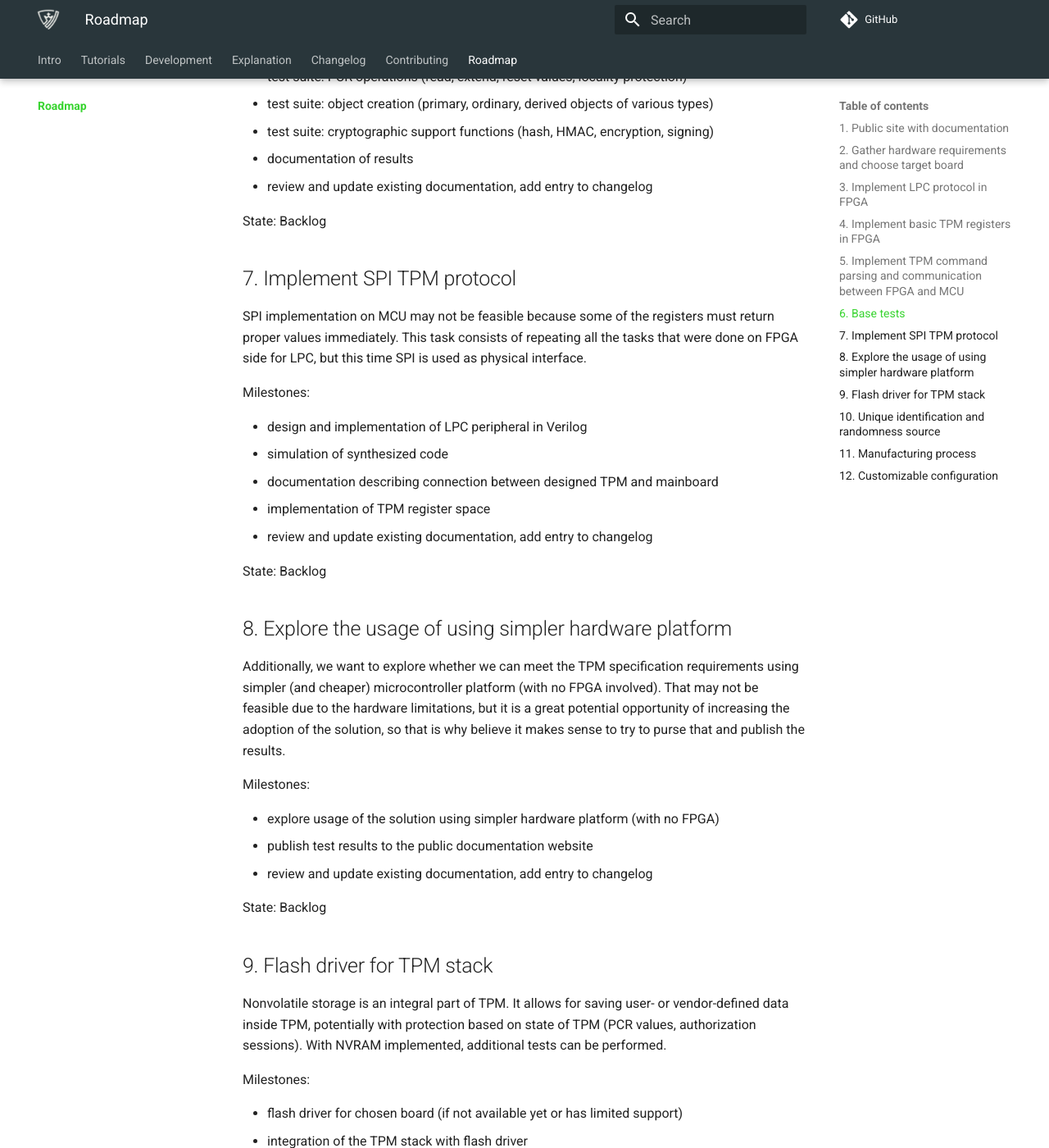
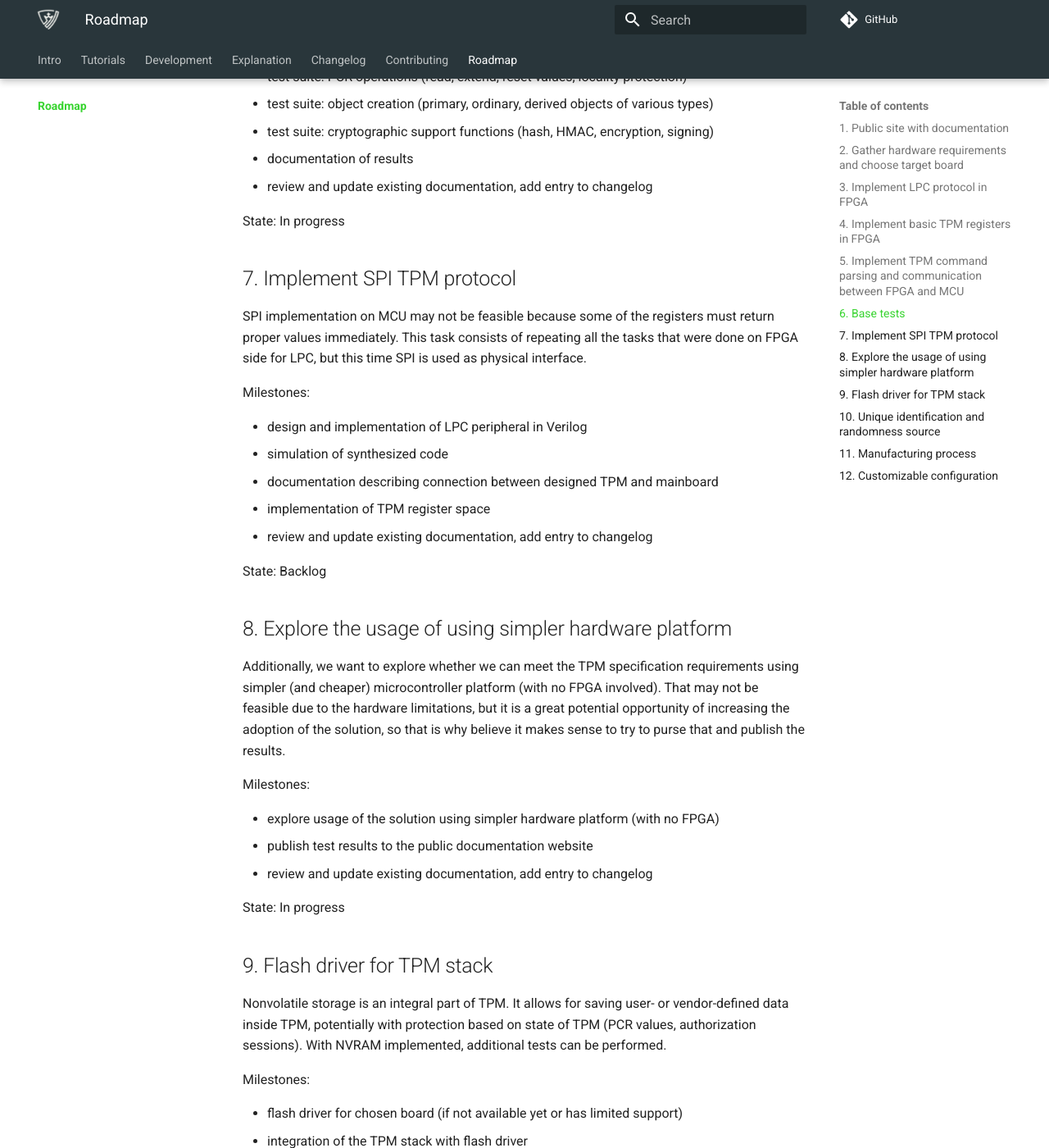
Before and after one commit to Dasharo/twpm-docs, an MkDocs documentation site: the page built from docs/roadmap/index.md, in a window 1280 px wide and 1400 px high, scrolled down 2646 px. Shown: the whole window at 82% size. Built offline with MkDocs 1.6.1 and Material for MkDocs 9.7.7, drawn with Linux system fonts in a browser that asks for light colours; comment, search, counter and statistics services are not loaded.

Commit message:
roadmap: change the status of phase 6 and phase 8 to "in progress"
Signed-off-by: Krystian Hebel <krystian.hebel@3mdeb.com>

```diff
--- a/docs/roadmap/index.md
+++ b/docs/roadmap/index.md
@@ -110,7 +110,7 @@ types)
 - documentation of results
 - review and update existing documentation, add entry to changelog
 
-State: Backlog
+State: In progress
 
 ## 7. Implement SPI TPM protocol
 
@@ -144,7 +144,7 @@ Milestones:
 - publish test results to the public documentation website
 - review and update existing documentation, add entry to changelog
 
-State: Backlog
+State: In progress
 
 ## 9. Flash driver for TPM stack
 
```
